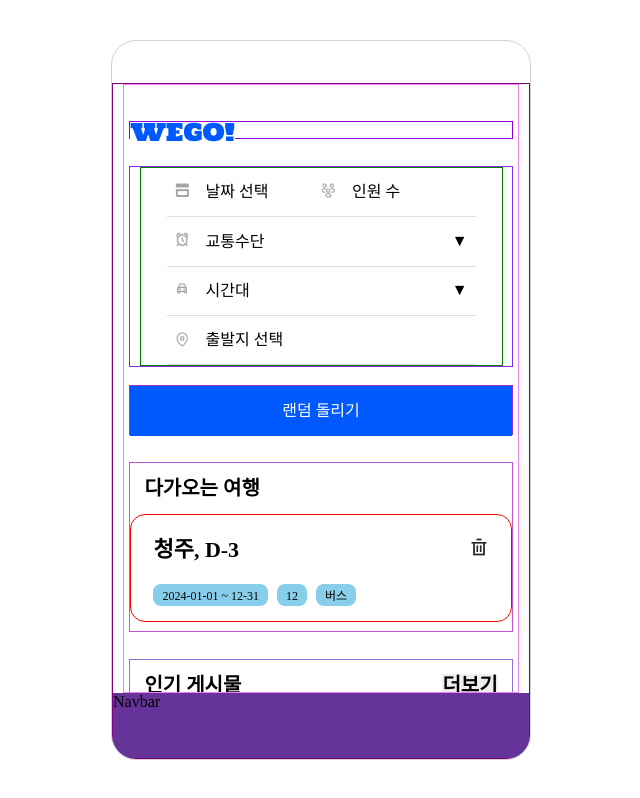
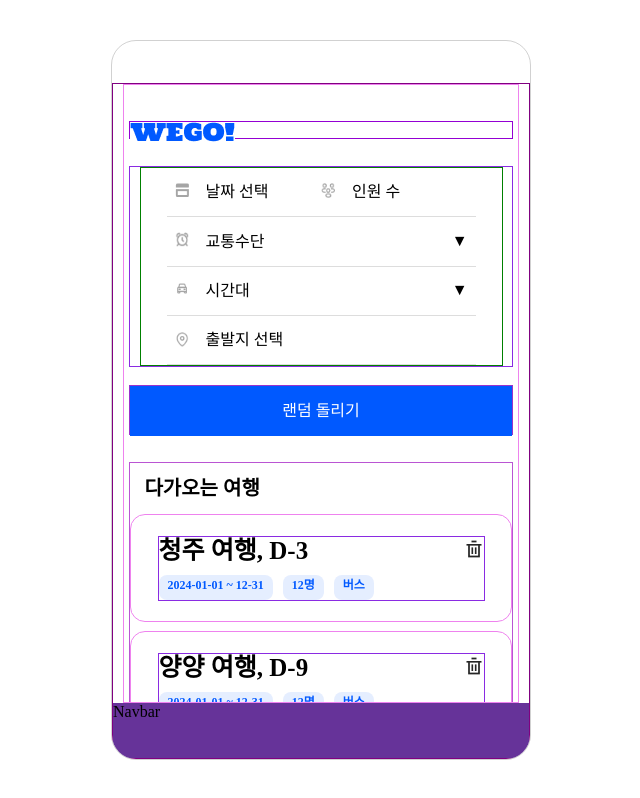
Before and after one commit to UMC-WEGO/WEGO_FE_React, a React (Vite) app in the folder WEGO_FE/: page /home in a window 1280 px wide. Shown: the whole page, without its empty margins (319-959 px from the left). Built offline with nearby package versions, Linux system fonts and the light colour scheme; a web font is replaced by a local one.

Commit message:
feat: 홈화면 '인기 게시물'삭제 버튼 기능 구현

```diff
--- a/WEGO_FE/src/components/feat2/PlanedCard.tsx
+++ b/WEGO_FE/src/components/feat2/PlanedCard.tsx
@@ -4,37 +4,54 @@ import trash_bin_img from "../../images/feat2/trash_binpng.png";
 // "다가오는 여행"
 
 const PlanedCardBox = styled.div`
-  border: 1px solid red;
+  border: 1px solid violet;
   border-radius: 15px;
   margin-bottom: 9px;
 
   height: 108px;
 
   display: flex;
+`
+
+const PlanedCardHug = styled.div`
+  border: 1px solid blueviolet;
+
+  width: 327px;
+  height: 65px;
+  margin: auto;
+
+  display: flex;
   flex-direction: column;
+  gap: 10px;
 `
+
 const PlanedCard_row1 = styled.div`
   display: flex;
   justify-content: space-between;
 
-  margin: 22px;
-  font-size: 22px;
-  font-weight: bold;
+  font-size: 25px;
+  font-weight: 600;
 `
 const PlanedCard_row2 = styled.div`
   display: flex;
+  gap: 10px;
 
-  margin-left: 22px;
-  height: 22px;
+  height: 25px;
 `
 const PlanedCard_element = styled.div`
-  padding: 9px;
-  margin-right: 9px;
-  background-color: skyblue;
+  color: #0059FF;
+  font-size: 12px;
+  font-weight: 700;
+
+  height: 100%;
   border-radius: 8px;
 
-  font-size: 12px;
-  line-height: 6px;
+  padding-top: 4px;
+  padding-bottom: 4px;
+  padding-left: 9px;
+  padding-right: 9px;
+
+  background-color: rgba(0, 89, 255, 0.1);
 `
 
 const DeleteBtn = styled.button`
@@ -51,21 +68,24 @@ type PlanedCardType = {
 
 interface PlanedCardProps {
   props: PlanedCardType;
+  onClickDelete: () => void;
 }
 
-const PlanedCard = ({ props }: PlanedCardProps) => {
+const PlanedCard = ({ props, onClickDelete }: PlanedCardProps) => {
     return(
       <>
         <PlanedCardBox>
+          <PlanedCardHug>
             <PlanedCard_row1>
-                <div>{props.destination}, D-{props.D_Days}</div>
-                <DeleteBtn><img src={trash_bin_img}/></DeleteBtn>
+              <div>{props.destination} 여행, D-{props.D_Days}</div>
+              <DeleteBtn onClick={onClickDelete}><img src={trash_bin_img}/></DeleteBtn>
             </PlanedCard_row1>
             <PlanedCard_row2>
               <PlanedCard_element>{props.period}</PlanedCard_element>
-                <PlanedCard_element>{props.party_num}</PlanedCard_element>
+              <PlanedCard_element>{props.party_num}명</PlanedCard_element>
               <PlanedCard_element>{props.transport}</PlanedCard_element>
             </PlanedCard_row2>
+          </PlanedCardHug>
         </PlanedCardBox>
       </>
     )
--- a/WEGO_FE/src/pages/feat_2/home/HomePage.tsx
+++ b/WEGO_FE/src/pages/feat_2/home/HomePage.tsx
@@ -1,5 +1,6 @@
 ///home
 import styled from 'styled-components';
+import { useState } from 'react';
 import WEGO_Logo from '../../../images/feat2/WEGO_Logo.jpg';
 
 import PlanedCard from '../../../components/feat2/PlanedCard';
@@ -127,15 +128,51 @@ const PopularPostArea = styled.div`
 // --- --- ---
 // --- --- ---
 
-const samplePlan = {
-  destination: "청주",
-  D_Days: 3,
-  period: "2024-01-01 ~ 12-31",
-  party_num: 12,
-  transport: "버스"
+type PlanedCardType = {
+  planId: number;       // 여행 ID
+  destination: string;  // 여행 목적지
+  D_Days: number;       // 남은 날짜
+  period: string;       // 여행 기간
+  party_num: number;    // 여행 인원수
+  transport: string;    // 이동 수단
 }
 
+// 테스트용 임시 여행 데이터
+const samplePlan: PlanedCardType[] = [
+  {
+    planId: 1,
+    destination: "청주",
+    D_Days: 3,
+    period: "2024-01-01 ~ 12-31",
+    party_num: 12,
+    transport: "버스"
+  },
+  {
+    planId: 2,
+    destination: "양양",
+    D_Days: 9,
+    period: "2024-01-01 ~ 12-31",
+    party_num: 12,
+    transport: "버스"
+  },
+  {
+    planId: 3,
+    destination: "김포",
+    D_Days: 15,
+    period: "2024-01-01 ~ 12-31",
+    party_num: 12,
+    transport: "버스"
+  }
+];
+
 function HomePage() {
+  // 다가오는 여행 상태 관리
+  const [cardList, setCardList] = useState(samplePlan);
+  const handleDelete = (flag: number) => {     //flag: 해당 카드가 표시 될건지 안될건지
+    const updatePlanList = cardList.filter((_, i) => i !== flag);  // 해당 카드 삭제
+    setCardList(updatePlanList);               //상태 업데이트
+  }
+
   return(
     <>
       <AppContainer>
@@ -152,7 +189,9 @@ function HomePage() {
 
           <PlanedContainer>
             <ContainerTitle>다가오는 여행</ContainerTitle>
-            <PlanedCard props={samplePlan}/>
+            {cardList.map((plan, flag) => (
+              <PlanedCard key={flag} props={plan} onClickDelete={() => handleDelete(flag)} />
+            ))}
           </PlanedContainer>
 
           <PopularPostContainer>
```
Lines whose indentation alone changed are shown as unchanged.
